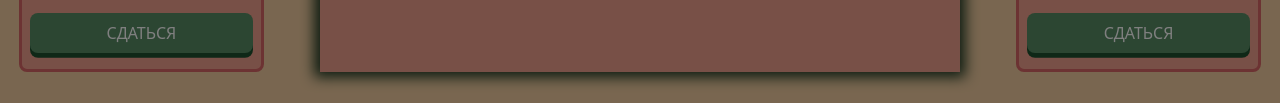
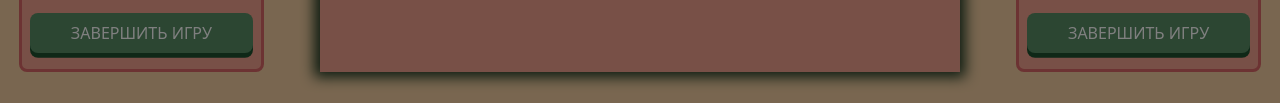
Before and after one commit to Production-Programming/Reversi-game, a website: page public/game.html in a window 1280 px wide. Shown: the part 644-747 px from the top of the page. Drawn offline with nearby package versions, Linux system fonts and the light colour scheme; some packages are replaced by stand-ins of ours; a script that the page names is missing; files whose address does not match are found by name.

Commit message:
fix surrender button

```diff
--- a/public/game.html
+++ b/public/game.html
@@ -83,7 +83,7 @@
             <section id="p1-color" class="pieces">
                 <span id="p1-pieces"></span>
             </section>
-            <input type="button" id="p1-surrender" class="green-btn" value="СДАТЬСЯ" />
+            <input type="button" id="p1-surrender" class="green-btn" value="ЗАВЕРШИТЬ ИГРУ" />
         </div>
         <div id="border">
             <div id="board">
@@ -95,7 +95,7 @@
             <section id="p2-color" class="pieces">
                 <span id="p2-pieces"></span>
             </section>
-            <input type="button" id="p2-surrender" class="green-btn"  value="СДАТЬСЯ" />
+            <input type="button" id="p2-surrender" class="green-btn"  value="ЗАВЕРШИТЬ ИГРУ" />
         </div>
     </div>
 
```
